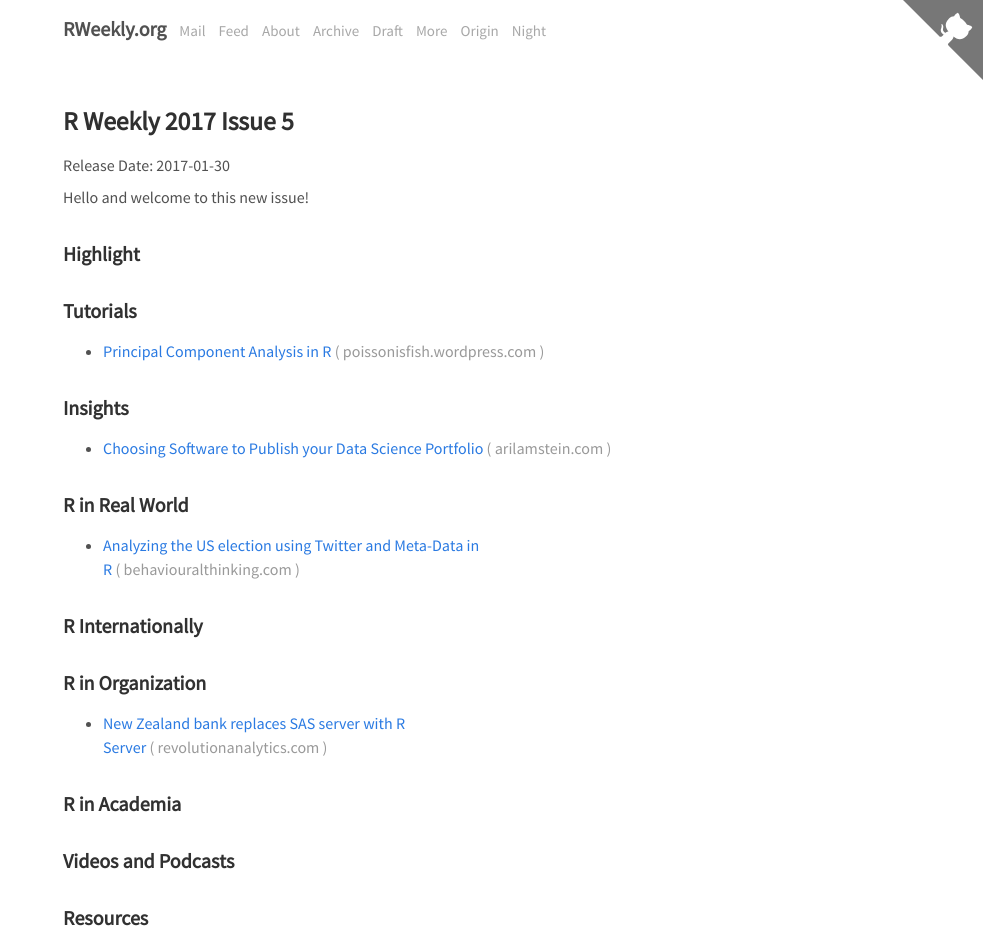
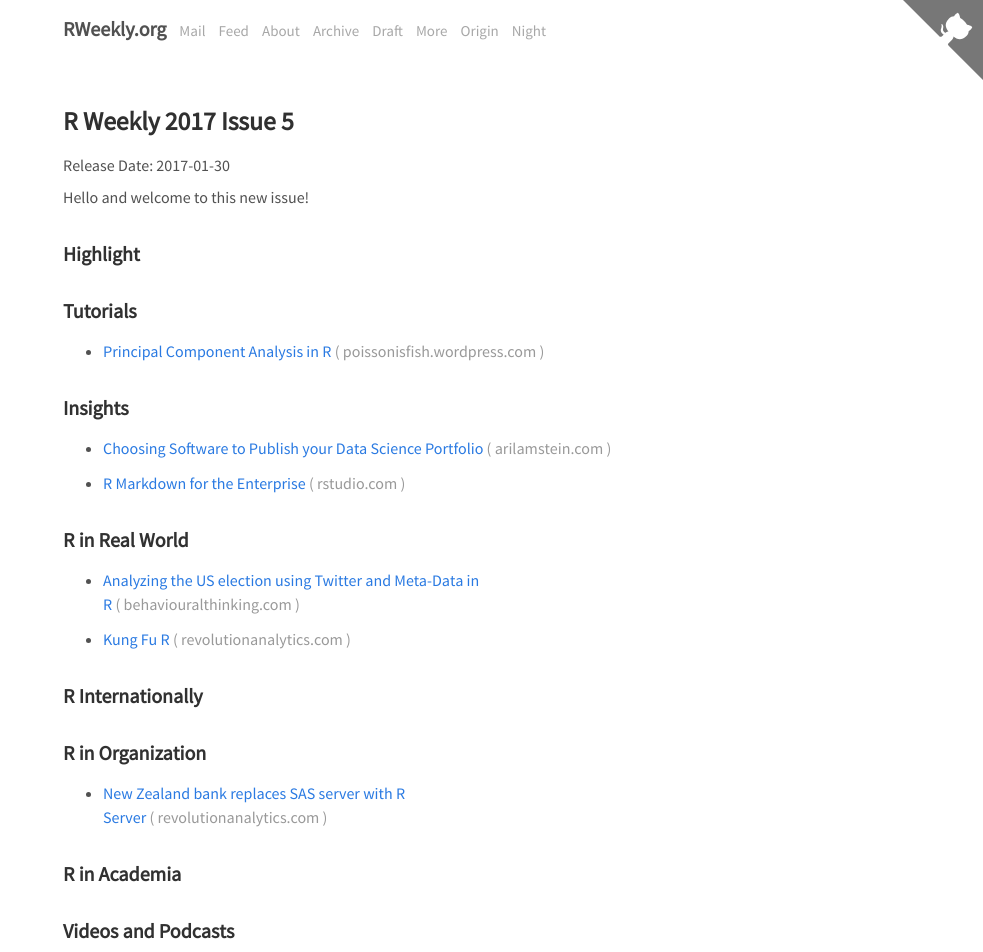
Before and after one commit to rweekly/rweekly.org, a Jekyll site: the page built from draft.md, in a window 1280 px wide and 1400 px high. Shown: the top 952 px of the window, without its empty margins (297-1280 px from the left). Built offline with Jekyll 4.4.1, drawn with Linux system fonts in a browser that asks for light colours; comment, search, counter and statistics services are not loaded; some of the changed text lies outside the part shown.

Commit message:
Update draft.md

```diff
--- a/draft.md
+++ b/draft.md
@@ -24,13 +24,13 @@ Hello and welcome to this new issue!
 ### Insights
 
 + [Choosing Software to Publish your Data Science Portfolio](http://www.arilamstein.com/blog/2017/01/23/choosing-software-publish-data-science-portfolio/)
-
++ [R Markdown for the Enterprise](https://www.rstudio.com/rviews/2017/01/25/r-markdown-for-the-enterprise/)
 
 
 ### R in Real World
 
 + [Analyzing the US election using Twitter and Meta-Data in R](https://behaviouralthinking.com/2016/07/29/analyzing-the-us-election-using-twitter-and-meta-data-in-r/)
-
++ [Kung Fu R](http://blog.revolutionanalytics.com/2017/01/kung-fu-r.html)
 
 
 
@@ -55,7 +55,7 @@ Hello and welcome to this new issue!
 
 ### Resources
 
-
++ [Five online R courses in Statistics.com that are starting this week (and a discount code for them)](https://www.r-bloggers.com/five-online-r-courses-in-statistics-com-that-are-starting-this-week-and-a-discount-code-for-them/)
 
 
 ### New Packages and Tools
```
